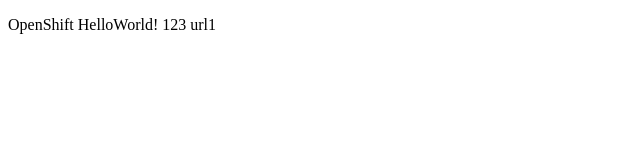
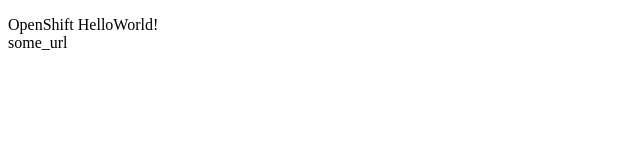
Before and after one commit to hardinda/OSHelloWorld, an Angular app: page / in a window 1280 px wide. Shown: the top 160 px of the page, without its empty margins (0-640 px from the left). Built offline with nearby package versions, Linux system fonts and the light colour scheme.

Commit message:
changes to home component

```diff
--- a/src/app/home/home.component.html
+++ b/src/app/home/home.component.html
@@ -1,4 +1,4 @@
 <p>
-  OpenShift HelloWorld! 123
+  OpenShift HelloWorld! <br/>
   {{ URLValue.server1 }}
 </p>
--- a/src/assets/config/config.json
+++ b/src/assets/config/config.json
@@ -1,5 +1,5 @@
 {
-    "server1": "url1",
+    "server1": "some_url",
     "server2": "url2",
     "server3": "url3"
 }
```
